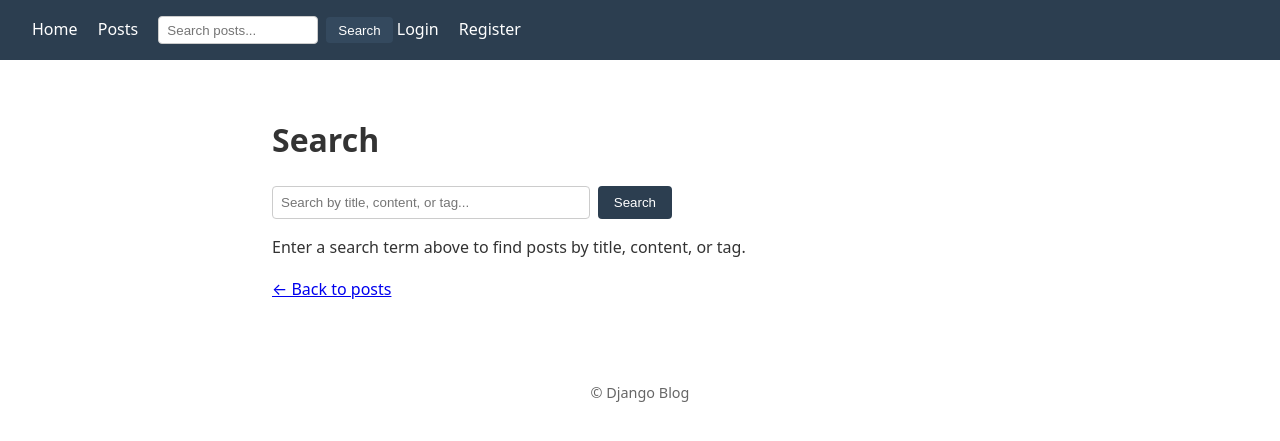
After one commit to mohamedlazaar/Alx_DjangoLearnLab, a Django app: page /search/ in a window 1280 px wide. The commit adds this page. Shown: the top 441 px of the page. Run offline with Django 5.2, Linux system fonts and the light colour scheme.

Commit message:
Implementing advaced Features: Tagging and Search Functionality

```diff
--- a/django_blog/blog/static/blog/css/styles.css
+++ b/django_blog/blog/static/blog/css/styles.css
@@ -144,3 +144,16 @@ header nav a + a {
 .comment-form-wrap h3 { font-size: 1.1rem; margin-bottom: 0.5rem; }
 .comment-form textarea { max-width: 100%; min-height: 80px; }
 .comment-preview { margin: 1rem 0; padding: 1rem; background: #f9f9f9; border-radius: 6px; }
+
+/* Search and tags */
+.search-form { display: inline-flex; gap: 0.5rem; margin-left: 1rem; align-items: center; }
+.search-form input[type="search"] { padding: 0.35rem 0.5rem; width: 160px; border: 1px solid #ccc; border-radius: 4px; }
+.search-form button { padding: 0.35rem 0.75rem; background: #34495e; color: #fff; border: none; border-radius: 4px; cursor: pointer; }
+.search-form-inline { margin: 1rem 0; display: flex; gap: 0.5rem; max-width: 400px; }
+.search-form-inline input { flex: 1; padding: 0.5rem; border: 1px solid #ccc; border-radius: 4px; }
+.search-form-inline button { padding: 0.5rem 1rem; background: #2c3e50; color: #fff; border: none; border-radius: 4px; cursor: pointer; }
+.search-meta { color: #666; margin-bottom: 1rem; }
+.no-results { color: #666; }
+.post-tags { margin: 0.25rem 0; font-size: 0.9rem; }
+.post-tags .tag { display: inline-block; margin-right: 0.25rem; padding: 0.2rem 0.5rem; background: #ecf0f1; color: #2c3e50; border-radius: 4px; text-decoration: none; }
+.post-tags .tag:hover { background: #bdc3c7; }
--- a/django_blog/blog/templates/blog/base.html
+++ b/django_blog/blog/templates/blog/base.html
@@ -12,6 +12,10 @@
         <nav>
             <a href="{% url 'blog:home' %}">Home</a>
             <a href="{% url 'blog:post_list' %}">Posts</a>
+            <form class="search-form" action="{% url 'blog:search' %}" method="get" role="search">
+                <input type="search" name="q" placeholder="Search posts..." value="{{ request.GET.q }}">
+                <button type="submit">Search</button>
+            </form>
             {% if user.is_authenticated %}
               <a href="{% url 'blog:post_create' %}">New Post</a>
               <a href="{% url 'blog:profile' %}">Profile</a>
--- /dev/null
+++ b/django_blog/blog/templates/blog/search_results.html
@@ -0,0 +1,35 @@
+{% extends "blog/base.html" %}
+{% block title %}Search{% if query %}: {{ query }}{% endif %} - Django Blog{% endblock %}
+{% block content %}
+<h1>Search</h1>
+<form class="search-form-inline" action="{% url 'blog:search' %}" method="get" role="search">
+  <input type="search" name="q" placeholder="Search by title, content, or tag..." value="{{ query }}">
+  <button type="submit">Search</button>
+</form>
+{% if query %}
+  {% if posts %}
+    <p class="search-meta">{{ posts|length }} result{{ posts|length|pluralize }} for "{{ query }}"</p>
+    <ul class="post-list">
+      {% for post in posts %}
+      <li>
+        <h2><a href="{% url 'blog:post_detail' post.pk %}">{{ post.title }}</a></h2>
+        <p class="meta">By {{ post.author.username }} on {{ post.published_date|date:"F j, Y" }}</p>
+        {% if post.tags.exists %}
+          <p class="post-tags">
+            {% for tag in post.tags.all %}
+              <a href="{% url 'blog:posts_by_tag' tag.slug %}" class="tag">{{ tag.name }}</a>{% if not forloop.last %}, {% endif %}
+            {% endfor %}
+          </p>
+        {% endif %}
+        <p>{{ post.content|truncatewords:30 }}</p>
+      </li>
+      {% endfor %}
+    </ul>
+  {% else %}
+    <p class="no-results">No posts found for "{{ query }}". Try different keywords or tags.</p>
+  {% endif %}
+{% else %}
+  <p>Enter a search term above to find posts by title, content, or tag.</p>
+{% endif %}
+<p><a href="{% url 'blog:post_list' %}">&larr; Back to posts</a></p>
+{% endblock %}
--- a/django_blog/blog/urls.py
+++ b/django_blog/blog/urls.py
@@ -19,6 +19,10 @@ Comments:
 - /posts/<post_id>/comments/new/           - create comment (authenticated)
 - /posts/<post_id>/comments/<comment_pk>/edit/   - edit comment (author only)
 - /posts/<post_id>/comments/<comment_pk>/delete/  - delete comment (author only)
+
+Search and tags:
+- /search/             - search posts (GET q=)
+- /tags/<tag_slug>/    - posts by tag
 """
 from django.urls import path
 
@@ -49,4 +53,7 @@ urlpatterns = [
     path("comment/<int:pk>/update/", views.CommentUpdateView.as_view(), name="comment_update_alt"),
     path("posts/<int:post_id>/comments/<int:comment_pk>/delete/", views.CommentDeleteView.as_view(), name="comment_delete"),
     path("comment/<int:pk>/delete/", views.CommentDeleteView.as_view(), name="comment_delete_alt"),
+    # Search and tags
+    path("search/", views.search_posts, name="search"),
+    path("tags/<slug:tag_slug>/", views.posts_by_tag, name="posts_by_tag"),
 ]
--- a/django_blog/blog/views.py
+++ b/django_blog/blog/views.py
@@ -13,13 +13,20 @@ from django.shortcuts import get_object_or_404, redirect, render
 from django.urls import reverse, reverse_lazy
 from django.views.generic import CreateView, DeleteView, DetailView, ListView, UpdateView
 
+from django.db.models import Q
+
 from .forms import CommentForm, CustomUserCreationForm, PostForm, UserProfileForm
-from .models import Comment, Post, UserProfile
+from .models import Comment, Post, Tag, UserProfile
 
 
 def home(request):
     """Home page: list of posts (or placeholder)."""
-    posts = Post.objects.all().select_related("author").order_by("-published_date")[:10]
+    posts = (
+        Post.objects.all()
+        .select_related("author")
+        .prefetch_related("tags")
+        .order_by("-published_date")[:10]
+    )
     return render(request, "blog/home.html", {"posts": posts})
 
 
@@ -35,7 +42,7 @@ class PostListView(ListView):
     paginate_by = 10
 
     def get_queryset(self):
-        return super().get_queryset().select_related("author")
+        return super().get_queryset().select_related("author").prefetch_related("tags")
 
 
 class PostDetailView(DetailView):
@@ -45,13 +52,42 @@ class PostDetailView(DetailView):
     template_name = "blog/post_detail.html"
 
     def get_queryset(self):
-        return super().get_queryset().select_related("author")
+        return super().get_queryset().select_related("author").prefetch_related("tags")
 
     def get_context_data(self, **kwargs):
         context = super().get_context_data(**kwargs)
         context["comments"] = self.object.comments.select_related("author").all()
         context["comment_form"] = CommentForm()
         return context
+
+
+def search_posts(request):
+    """Search posts by title, content, or tag name. Uses Q objects for OR lookups."""
+    q = (request.GET.get("q") or "").strip()
+    posts = []
+    if q:
+        posts = (
+            Post.objects.filter(
+                Q(title__icontains=q) | Q(content__icontains=q) | Q(tags__name__icontains=q)
+            )
+            .select_related("author")
+            .prefetch_related("tags")
+            .distinct()
+            .order_by("-published_date")
+        )
+    return render(request, "blog/search_results.html", {"query": q, "posts": posts})
+
+
+def posts_by_tag(request, tag_slug):
+    """List posts that have the given tag (by slug)."""
+    tag = get_object_or_404(Tag, slug=tag_slug)
+    posts = (
+        Post.objects.filter(tags=tag)
+        .select_related("author")
+        .prefetch_related("tags")
+        .order_by("-published_date")
+    )
+    return render(request, "blog/post_list.html", {"posts": posts, "tag": tag})
 
 
 class PostCreateView(LoginRequiredMixin, CreateView):
```
Also changed, not shown: django_blog/blog/admin.py (+7 -1 lines), django_blog/blog/forms.py (+32 -2 lines), django_blog/blog/models.py (+16 -0 lines), django_blog/blog/templates/blog/home.html (+7 -0 lines), django_blog/blog/templates/blog/post_detail.html (+7 -0 lines), django_blog/blog/templates/blog/post_list.html (+11 -4 lines), django_blog/docs/TAGGING_AND_SEARCH.md (added, +84 -0 lines), django_blog/blog/migrations/0004_tag_and_post_tags.py (added).
